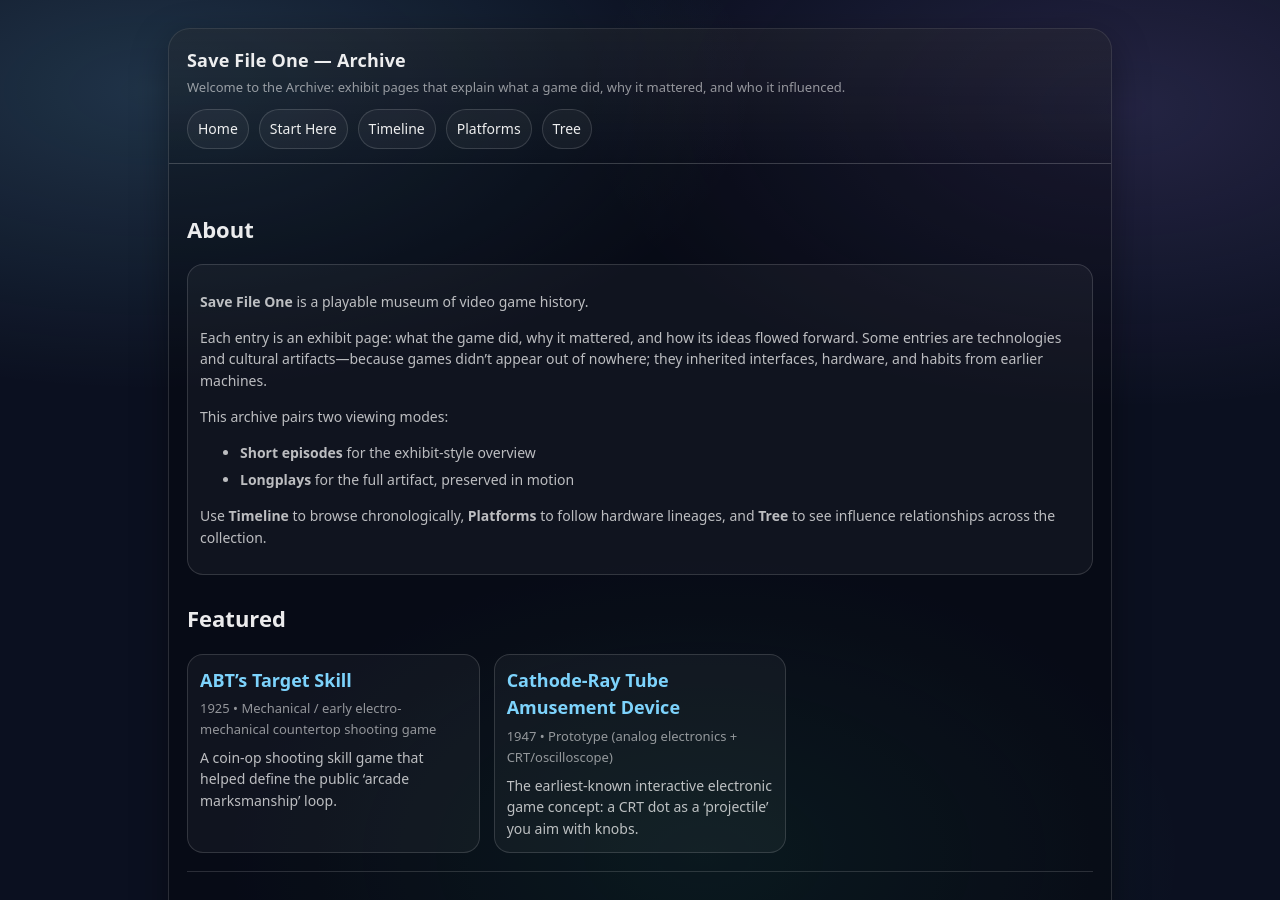
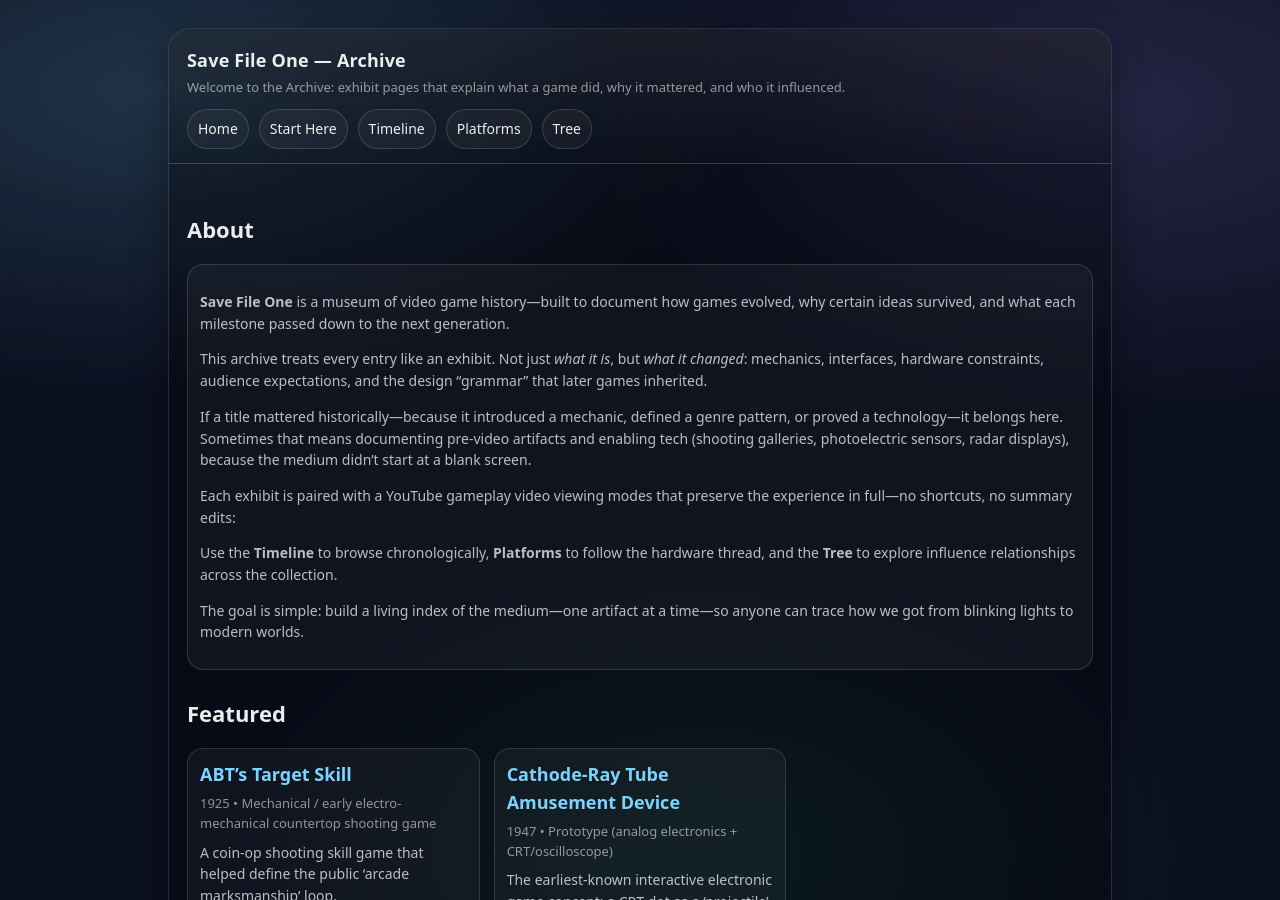
Before and after one commit to BacchusA/savefileone-archive, a Jekyll site: the page built from index.md, in a window 1280 px wide and 900 px high. Built offline with Jekyll 4.4.1, drawn with Linux system fonts in a browser that asks for light colours.

Commit message:
Update index.md

```diff
--- a/index.md
+++ b/index.md
@@ -7,19 +7,20 @@
 
 <div class="card">
   <div class="card-text">
-    <p><strong>Save File One</strong> is a playable museum of video game history.</p>
+    <p><strong>Save File One</strong> is a museum of video game history—built to document how games evolved, why certain ideas survived, and what each milestone passed down to the next generation.</p>
 
-    <p>Each entry is an exhibit page: what the game did, why it mattered, and how its ideas flowed forward. Some entries are technologies and cultural artifacts—because games didn’t appear out of nowhere; they inherited interfaces, hardware, and habits from earlier machines.</p>
+    <p>This archive treats every entry like an exhibit. Not just <em>what it is</em>, but <em>what it changed</em>: mechanics, interfaces, hardware constraints, audience expectations, and the design “grammar” that later games inherited.</p>
 
-    <p>This archive pairs two viewing modes:</p>
-    <ul>
-      <li><strong>Short episodes</strong> for the exhibit-style overview</li>
-      <li><strong>Longplays</strong> for the full artifact, preserved in motion</li>
-    </ul>
+    <p>If a title mattered historically—because it introduced a mechanic, defined a genre pattern, or proved a technology—it belongs here. Sometimes that means documenting pre-video artifacts and enabling tech (shooting galleries, photoelectric sensors, radar displays), because the medium didn’t start at a blank screen.</p>
 
-    <p>Use <strong>Timeline</strong> to browse chronologically, <strong>Platforms</strong> to follow hardware lineages, and <strong>Tree</strong> to see influence relationships across the collection.</p>
+    <p>Each exhibit is paired with a YouTube gameplay video viewing modes that preserve the experience in full—no shortcuts, no summary edits:</p>
+
+    <p>Use the <strong>Timeline</strong> to browse chronologically, <strong>Platforms</strong> to follow the hardware thread, and the <strong>Tree</strong> to explore influence relationships across the collection.</p>
+
+    <p>The goal is simple: build a living index of the medium—one artifact at a time—so anyone can trace how we got from blinking lights to modern worlds.</p>
   </div>
 </div>
+
 
 ## Featured
 
```
